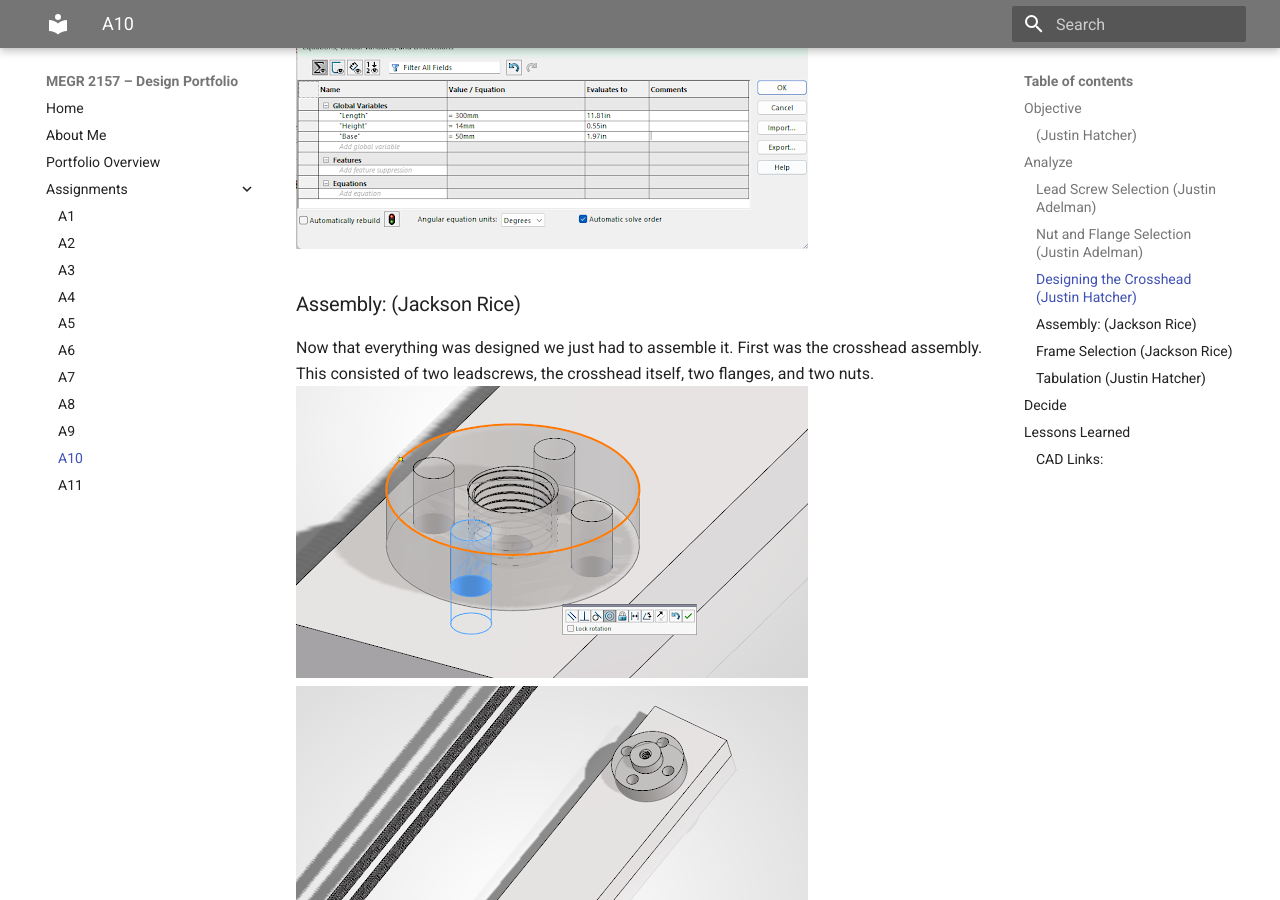
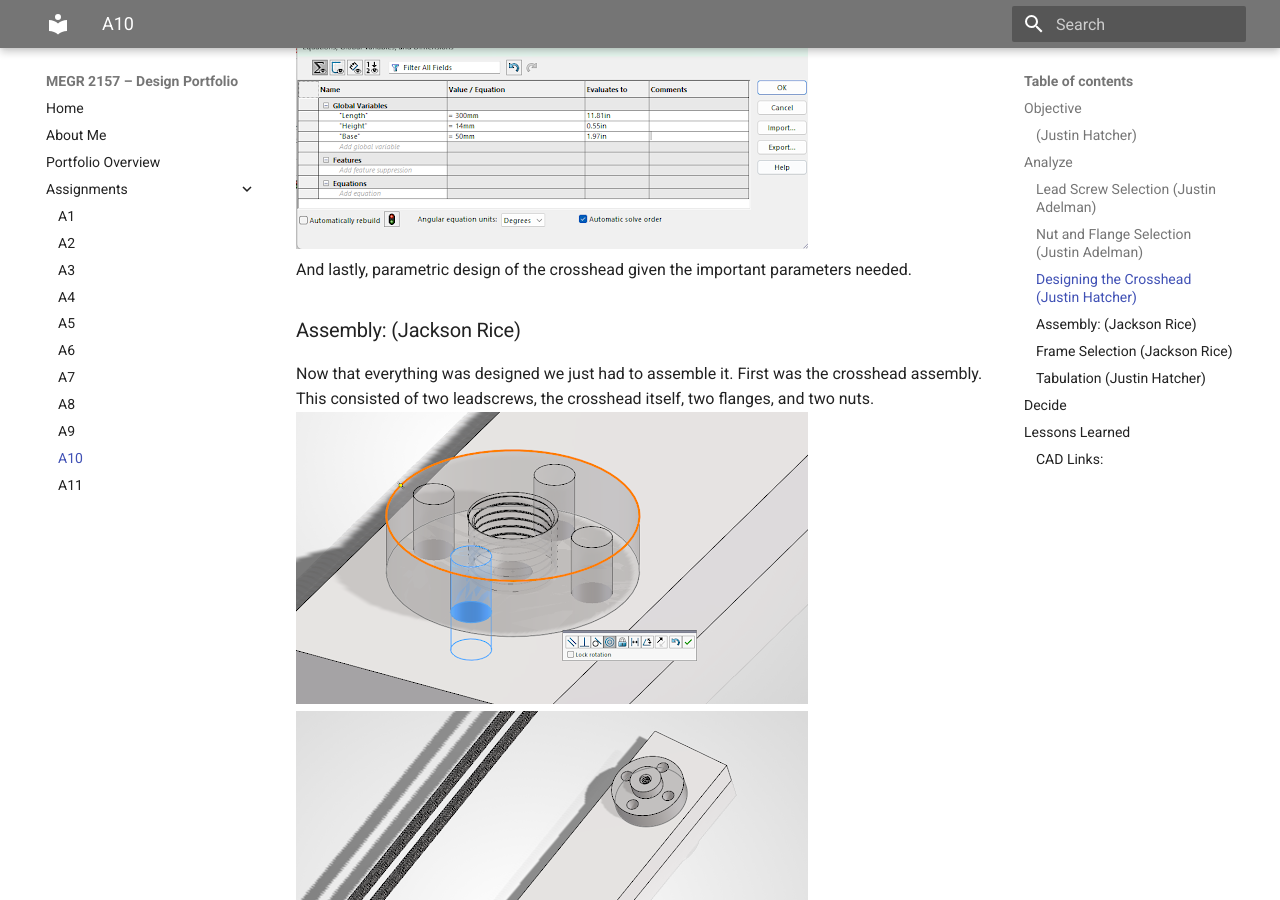
Before and after one commit to jadelma5/megr2156-portfolio, an MkDocs documentation site: the page built from docs/assignments/A10/index.md, in a window 1280 px wide and 900 px high, scrolled down 7895 px. Built offline with MkDocs 1.6.1 and Material for MkDocs 9.7.7, drawn with Linux system fonts in a browser that asks for light colours.

Commit message:
Add parametric design details for the crosshead
Added a description of the parametric design for the crosshead.

```diff
--- a/docs/assignments/A10/index.md
+++ b/docs/assignments/A10/index.md
@@ -62,6 +62,7 @@ Inserting the circular pattern for the bolt holes on the flange according to the
 ![Crosshead](crosshead3.jpg)
 Final view from above of the crosshead to see that bolt inserts for flange are visible and leadscrew hole goes all the way through the part.
 ![Crosshead](parametric.jpg)
+And lastly, parametric design of the crosshead given the important parameters needed.
 
 ### Assembly: (Jackson Rice)
 Now that everything was designed we just had to assemble it. First was the crosshead assembly. This consisted of two leadscrews, the crosshead itself, two flanges, and two nuts.
```
